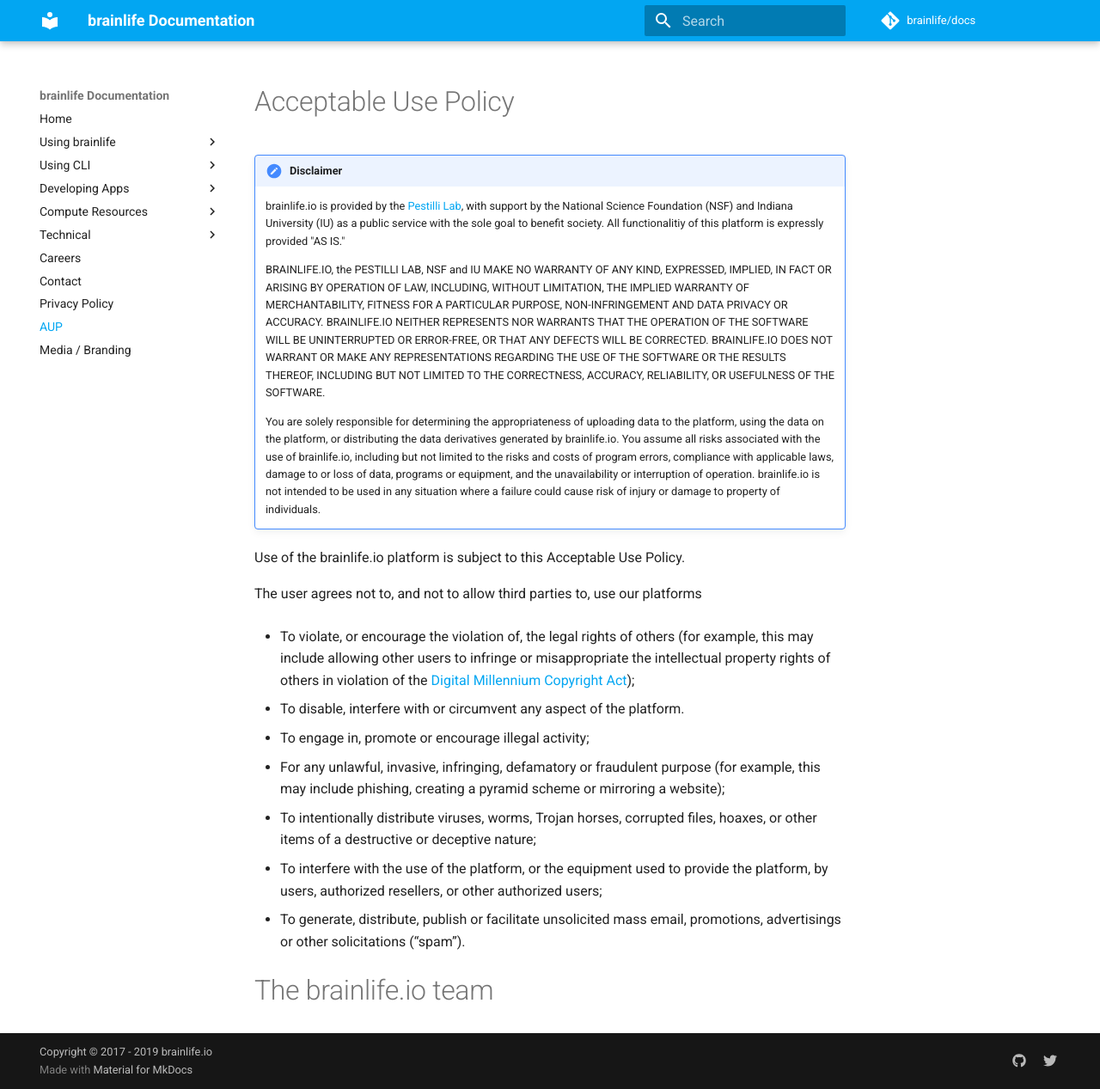
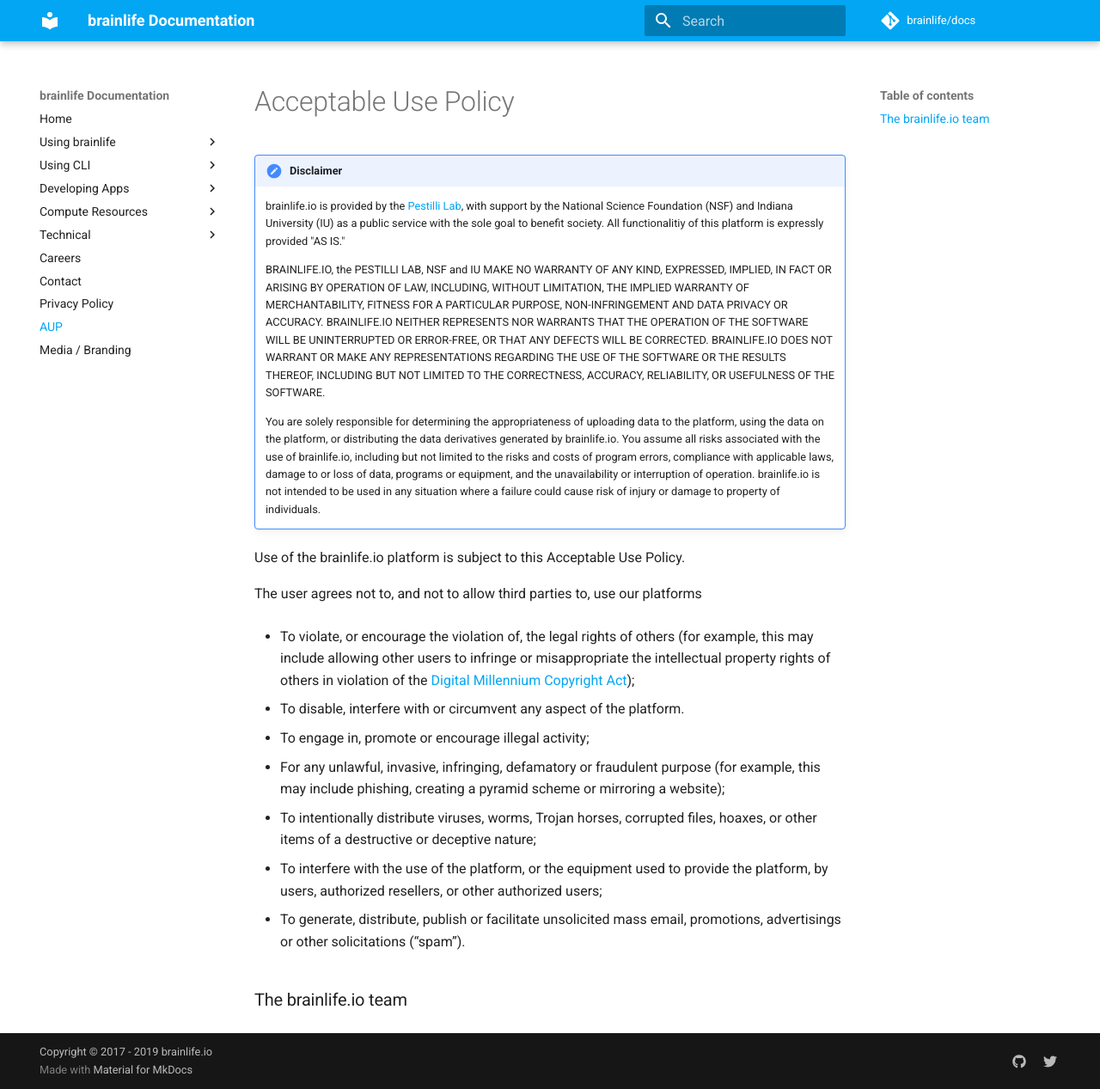
Before and after one commit to brainlife/docs, an MkDocs documentation site: the page built from docs/aup.md, in a window 1280 px wide and 1267 px high. Shown: the whole window at 86% size. Built offline with MkDocs 1.6.1 and Material for MkDocs 9.7.7, drawn with Linux system fonts in a browser that asks for light colours; comment, search, counter and statistics services are not loaded.

Commit message:
Update aup.md

```diff
--- a/docs/aup.md
+++ b/docs/aup.md
@@ -26,4 +26,4 @@
 
 * To generate, distribute, publish or facilitate unsolicited mass email, promotions, advertisings or other solicitations (“spam”).
 
-# The brainlife.io team
+### The brainlife.io team
```
